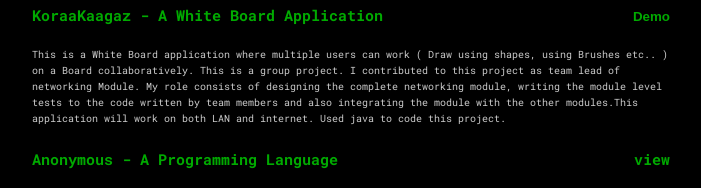
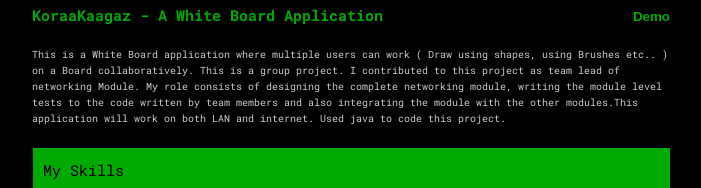
Before and after one commit to sravand123/sravand123.github.io, a plain HTML site: page index.html in a window 1280 px wide. Shown: the part 1086-1274 px from the top of the page, without its empty margins (289-990 px from the left). Drawn offline with Linux system fonts and the light colour scheme.

Commit message:
removed project

```diff
--- a/index.html
+++ b/index.html
@@ -145,7 +145,7 @@
                     work on both LAN and internet. Used java to code this project.
                 </p>
             </div>
-            <div class="project-title">
+            <!-- <div class="project-title">
                 <div>
                     <h2>
                        <a href="https://github.com/sravand123/anonymous"> Anonymous - A Programming Language</a>
@@ -161,7 +161,7 @@
                 </p>
             </div>
 
-            </div>
+            </div> -->
         </div>
        </div>
 
```
